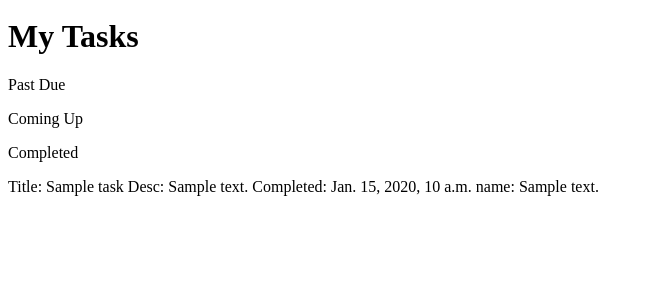
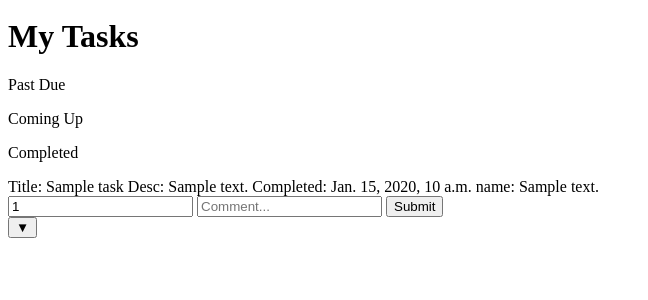
Before and after one commit to codythegreat/remote_task_django, a Django app: page / in a window 1280 px wide. Shown: the part 195-495 px from the top of the page, without its empty margins (0-648 px from the left). Run offline with Django 3.2, Linux system fonts and the light colour scheme; a user stored in the database is signed in; tables that the repository leaves empty hold one stand-in row (values such as "Sample post").

Commit message:
improved commenting logic and styling

```diff
--- a/tasks/forms.py
+++ b/tasks/forms.py
@@ -3,7 +3,7 @@ from django.utils import timezone
 
 class CreateTeamForm(forms.Form):
     name = forms.CharField(max_length=255)
-    private = forms.BooleanField(initial=True, required=False   )
+    private = forms.BooleanField(initial=True, required=False)
 
 class JoinTeamForm(forms.Form):
     teamPrimKey = forms.IntegerField()
@@ -14,7 +14,8 @@ class CreateTaskForm(forms.Form):
     endDate = forms.DateField()
 
 class CompleteTaskForm(forms.Form):
-    taskId= forms.IntegerField()
+    taskId = forms.IntegerField()
 
 class CommentOnTask(forms.Form):
-    pass
+    parentTask = forms.IntegerField()
+    content = forms.CharField(max_length=512)
--- a/tasks/templates/index.html
+++ b/tasks/templates/index.html
@@ -32,7 +32,15 @@
         {% for tt in tT %}
           {% for u in t.users.all %}
             {% if tt.parentUser == u and tt.parentUser != request.user and tt.complete != True %}
-        <p><span class="name">{{u}}</span><span class="task">{{tt}}</span><span class="task date">Due: {{tt.endDate}}</span></p>
+        <p class="team-task"><span class="name">{{u}}</span><span class="task">{{tt}}</span><span class="task date">Due: {{tt.endDate}}</span></p>
+        {% for comment in tt.comments.all %}
+          <p class="team-task-comment"><span class="comment-user">{{comment.parentUser}}</span> - {{comment}}</p>
+        {% endfor %}
+        <form class="team-task-comment-form" action="" method='POST'>{% csrf_token %}
+          <input class="task-to-comment" type="input" name="parentTask" value="{{ tt.pk }}">
+          <input class="comment-content" type='text' name='content' placeholder="Comment...">
+          <input class="submit-button" type='submit' value="Comment">
+        </form>
             {% endif %}
           {% endfor %}
         {% endfor %}
@@ -113,11 +121,22 @@
       <span class="value-text comment">{{comment.content}}</span>
       {% endif %}
       {% endfor %}
+      <div class="task-controls">
+        <form action='' method='POST'>{% csrf_token %}
+          <input class="task-to-comment" type="input" name="parentTask" value="{{ task.pk }}">
+          <input class="comment-input" type="input" name="content" placeholder="Comment...">
+          <button class="submit-comment" type="submit">Submit</button>
+        </form>
 
-      <form action='' method='POST'>{% csrf_token %}
-        <input id="task-to-complete" type="input" name="taskId" value="{{ task.pk}}">
-        <button class="complete" type='submit'>Complete</button>
-      </form>
+        <form class="task-complete-form" action='' method='POST'>{% csrf_token %}
+          <input class="task-to-complete" type="input" name="taskId" value="{{ task.pk}}">
+          <button class="complete" type='submit'>Complete</button>
+        </form>
+      </div>
+
+      <button class="task-enlarge-button">▼</button>
+
+
     </div>
 
 
@@ -139,10 +158,22 @@
       {% endif %}
       {% endfor %}
 
-      <form action='' method='POST'>{% csrf_token %}
-        <input id="task-to-complete" type="input" name="taskId" value="{{ task.pk }}">
-        <button class="complete" type='submit'>Complete</button>
-      </form>
+      <div class="task-controls">
+        <form action='' method='POST'>{% csrf_token %}
+          <input class="task-to-comment" type="input" name="parentTask" value="{{ task.pk }}">
+          <input class="comment-input" type="input" name="content" placeholder="Comment...">
+          <button class="submit-comment" type="submit">Submit</button>
+        </form>
+
+        <form class="task-complete-form" action='' method='POST'>{% csrf_token %}
+          <input class="task-to-complete" type="input" name="taskId" value="{{ task.pk}}">
+          <button class="complete" type='submit'>Complete</button>
+        </form>
+      </div>
+
+      <button class="task-enlarge-button">▼</button>
+
+
     </div>
       {% endif %}
 
@@ -163,6 +194,15 @@
       {% endif %}
       {% endfor %}
 
+      <div class="task-controls">
+        <form action='' method='POST'>{% csrf_token %}
+          <input class="task-to-comment" type="input" name="parentTask" value="{{ task.pk }}">
+          <input class="comment-input" type="input" name="content" placeholder="Comment...">
+          <button class="submit-comment" type="submit">Submit</button>
+        </form>
+      </div>
+
+      <button class="task-enlarge-button">▼</button>
     </div>
     {% endif %}
 
--- a/tasks/views.py
+++ b/tasks/views.py
@@ -13,7 +13,7 @@ from tasks.models import Task, Comment, Team
 from users.models import CustomUser
 
 # Create new task, complete task, and create new team forms
-from tasks.forms import CreateTaskForm, CompleteTaskForm, CreateTeamForm, JoinTeamForm
+from tasks.forms import CreateTaskForm, CompleteTaskForm, CreateTeamForm, JoinTeamForm, CommentOnTask
 
 # for saving form inputs
 import datetime
@@ -28,6 +28,7 @@ def index(request):
             completeForm = CompleteTaskForm(request.POST)
             createTeamForm = CreateTeamForm(request.POST)
             joinTeamForm = JoinTeamForm(request.POST)
+            commentOnTaskForm = CommentOnTask(request.POST)
             if createForm.is_valid():
                 title = createForm.cleaned_data['title']
                 desc = createForm.cleaned_data['desc']
@@ -61,6 +62,14 @@ def index(request):
                     t.users.add(request.user)
                 t.save()
                 return redirect('index')
+            elif commentOnTaskForm.is_valid():
+                parentTask = commentOnTaskForm.cleaned_data['parentTask']
+                content = commentOnTaskForm.cleaned_data['content']
+                t = Task.objects.get(pk=parentTask)
+                c = Comment(parentUser=request.user, parentTask=t, content=content)
+                c.save()
+                t.comments.add(c)
+                return redirect('index')
             else:
                 return redirect('index')
 
@@ -87,7 +96,6 @@ def getTeamQuerySet(query=None):
     return list(set(querySet))
 
 def buildIndexContext(request):
-    form = CreateTaskForm()
     tasks = Task.objects.filter(parentUser=request.user)
     tasksIncomplete = len(Task.objects.filter(parentUser=request.user, complete=False).order_by("-startDate"))
     taskComments = Comment.objects.filter(parentTask__in=tasks)
@@ -104,7 +112,6 @@ def buildIndexContext(request):
 
     # context can be used for rendering data to the html templates
     context = {
-        'form': form,
         'tasks': tasks,
         'taskComments': taskComments,
         'numTasks': numTasks,
```
Also changed, not shown: 1 other file.
